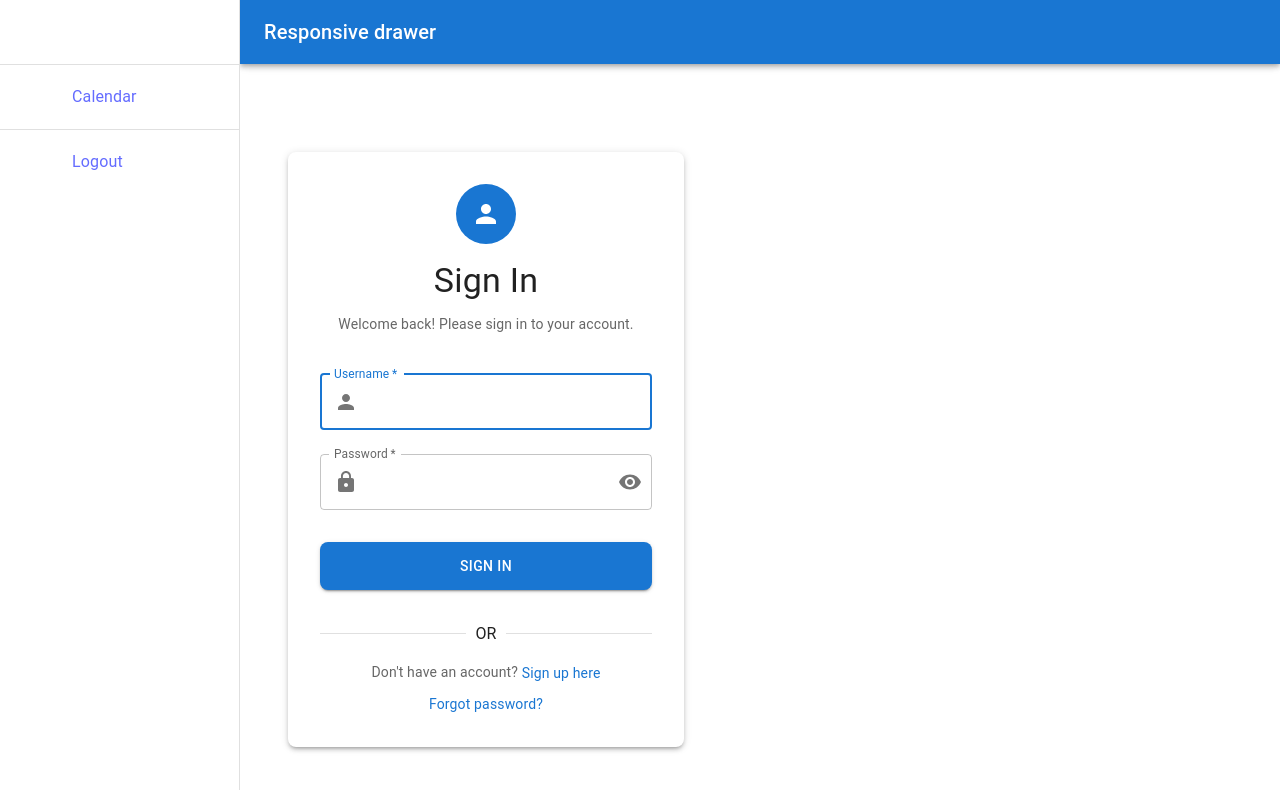
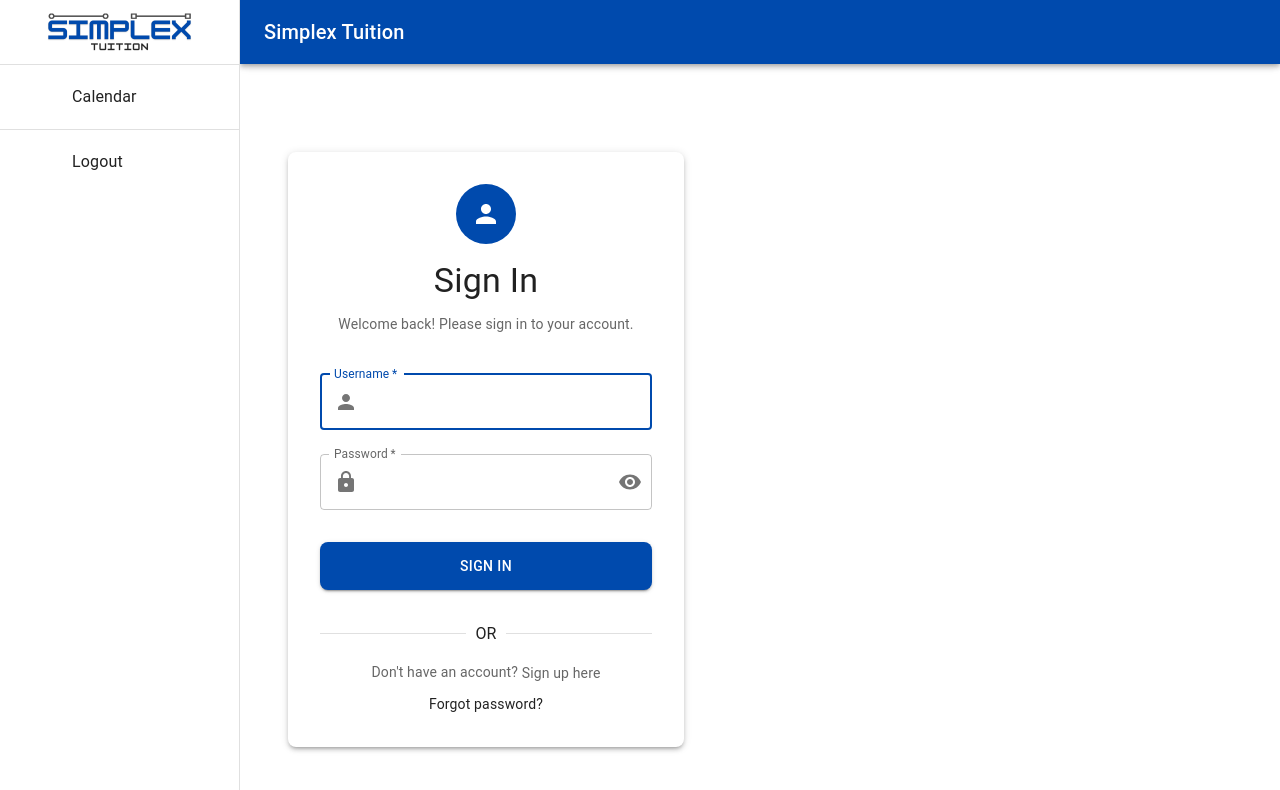
Before and after one commit to callmepri2003/simplexManager, a React (Vite) app in the folder frontend/: page /login in a window 1280 px wide. Shown: the top 790 px of the page. Built offline with nearby package versions, Linux system fonts and the light colour scheme; no server answers; some icons are missing.

Commit message:
feat: styling updates

```diff
--- a/frontend/src/components/ResponsiveDrawer.jsx
+++ b/frontend/src/components/ResponsiveDrawer.jsx
@@ -21,12 +21,12 @@ import CalendarPage from '../pages/CalendarPage';
 import CalendarMonthIcon from '@mui/icons-material/CalendarMonth';
 import LogoutIcon from '@mui/icons-material/Logout';
 import { SignInPage } from '@toolpad/core/SignInPage';
-import LoginPage from '../pages/LoginPage'
-import AdminRoute from '../privateRoutes/AdminRoute';
+import LoginPage from '../pages/LoginPage';
 import UnauthenticatedRoute from '../privateRoutes/UnauthenticatedRoute';
 import AuthenticatedRoute from '../privateRoutes/AuthenticatedRoute';
 import UnauthorisedPage from '../pages/UnauthorisedPage';
 import LogoutPage from '../pages/LogoutPage';
+import AdminRoute from '../privateRoutes/AdminRoute';
 
 const drawerWidth = 240;
 
@@ -52,7 +52,23 @@ function ResponsiveDrawer(props) {
 
   const drawer = (
     <div>
-      <Toolbar />
+      {/* Logo in drawer header - replaces <Toolbar /> */}
+      <Box sx={{
+        height: 64, // Same height as Toolbar
+        display: 'flex',
+        alignItems: 'center',
+        justifyContent: 'center',
+        px: 2 // padding horizontal
+      }}>
+        <img
+          src="assets/logo.png"
+          alt="Simplex Tuition Logo"
+          style={{
+            height: 40, // Adjust as needed
+            width: 'auto'
+          }}
+        />
+      </Box>
       <Divider />
       <List>
         <ListItem component={Link} to={"/calendar"} key={"Calendar"} disablePadding>
@@ -102,7 +118,7 @@ function ResponsiveDrawer(props) {
             <MenuIcon />
           </IconButton>
           <Typography variant="h6" noWrap component="div">
-            Responsive drawer
+            Simplex Tuition
           </Typography>
         </Toolbar>
       </AppBar>
--- a/frontend/src/main.jsx
+++ b/frontend/src/main.jsx
@@ -4,14 +4,49 @@ import './index.css'
 import { BrowserRouter } from "react-router-dom";
 import ResponsiveDrawer from './components/ResponsiveDrawer.jsx';
 import { AuthProvider } from './components/AuthContext.jsx';
+import { createTheme, ThemeProvider } from '@mui/material/styles';
+
+const theme = createTheme({
+  palette: {
+    primary: {
+      main: '#004aad', // Replace with your brand color
+    },
+  },
+  components: {
+    MuiLink: {
+      styleOverrides: {
+        root: {
+          color: "inherit",
+          textDecoration: "none",
+          "&:hover": {
+            textDecoration: "underline",
+          },
+        },
+      },
+    },
+    MuiCssBaseline: {
+      styleOverrides: {
+        a: {
+          color: "inherit",
+          textDecoration: "none",
+          "&:hover": {
+            textDecoration: "underline",
+          },
+        },
+      },
+    },
+  },
+});
 
 
 createRoot(document.getElementById('root')).render(
   <StrictMode>
-    <AuthProvider>
-      <BrowserRouter>
-          <ResponsiveDrawer/>
-      </BrowserRouter>
-    </AuthProvider>
+    <ThemeProvider theme={theme}>
+      <AuthProvider>
+        <BrowserRouter>
+            <ResponsiveDrawer/>
+        </BrowserRouter>
+      </AuthProvider>
+    </ThemeProvider>
   </StrictMode>
 )
```
Also changed, not shown: frontend/public/assets/logo.png (added).
